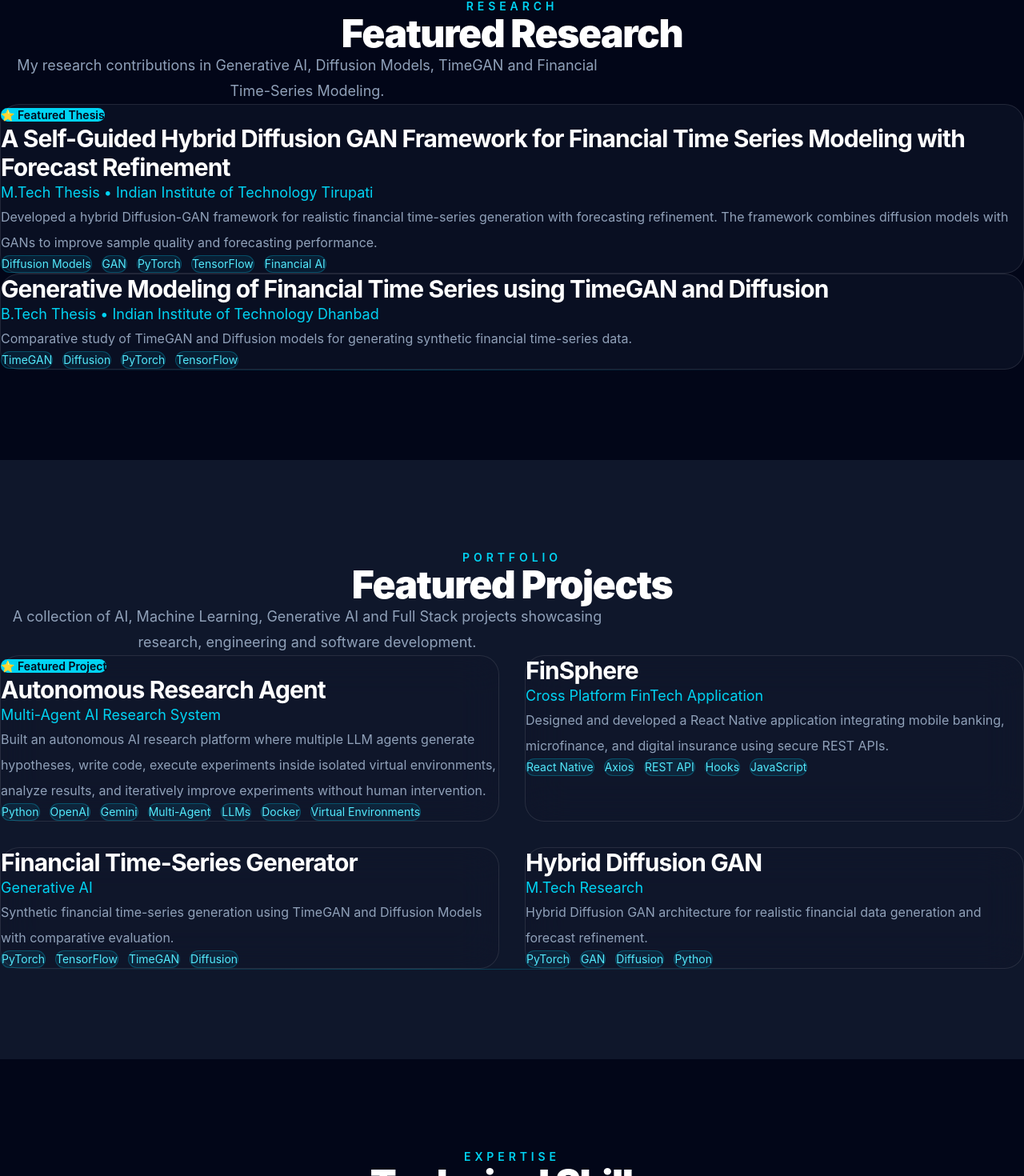
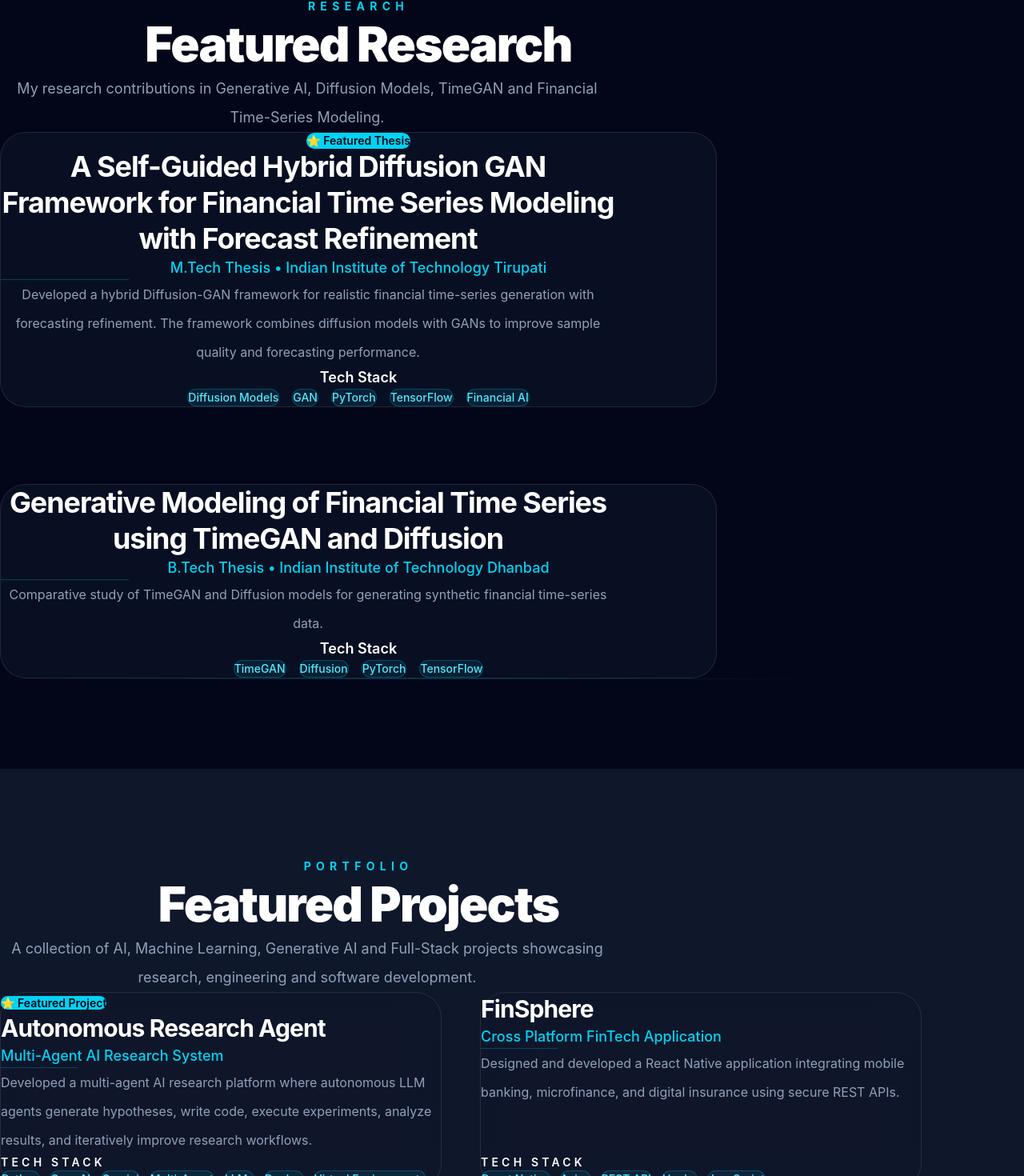
Before and after one commit to imabhishekmahli/portfolio, a React (Vite) app: page / in a window 1280 px wide. Shown: the part 914-2384 px from the top of the page at 80% size. Built offline with nearby package versions, Linux system fonts and the light colour scheme.

Commit message:
UI alignment

```diff
--- a/src/components/UI/Container.jsx
+++ b/src/components/UI/Container.jsx
@@ -1,8 +1,6 @@
-function Container({ children, className = "" }) {
+function Container({ children }) {
   return (
-    <div className={`mx-auto w-full max-w-7xl px-6 lg:px-8 ${className}`}>
-      {children}
-    </div>
+    <div className="mx-auto w-full max-w-6xl px-6 lg:px-8">{children}</div>
   );
 }
 
--- /dev/null
+++ b/src/components/UI/SectionHeader.jsx
@@ -0,0 +1,19 @@
+function SectionHeader({ label, title, description }) {
+  return (
+    <div className="mx-auto mb-20 max-w-4xl text-center">
+      <p className="mb-4 text-sm font-bold uppercase tracking-[0.45em] text-cyan-400">
+        {label}
+      </p>
+
+      <h2 className="text-5xl font-black leading-tight text-white lg:text-6xl">
+        {title}
+      </h2>
+
+      <p className="mx-auto mt-6 max-w-3xl text-lg leading-9 text-slate-400">
+        {description}
+      </p>
+    </div>
+  );
+}
+
+export default SectionHeader;
--- a/src/components/sections/Hero/Hero.jsx
+++ b/src/components/sections/Hero/Hero.jsx
@@ -23,6 +23,7 @@ function Hero() {
         <div className="grid items-center gap-20 lg:grid-cols-[1.2fr_0.8fr]">
           {/* Left */}
           <motion.div
+            className="mx-auto max-w-xl"
             initial={{ opacity: 0, x: -60 }}
             animate={{ opacity: 1, x: 0 }}
             transition={{ duration: 0.8 }}
--- a/src/components/sections/Projects/Projects.jsx
+++ b/src/components/sections/Projects/Projects.jsx
@@ -1,76 +1,83 @@
 import projects from "../../../data/projects";
 import Container from "../../ui/Container";
 import FadeInSection from "../../ui/FadeInSection";
+import SectionHeader from "../../ui/SectionHeader";
 
 function Projects() {
   return (
-    <section id="projects" className="bg-slate-900 py-28">
+    <section id="projects" className="bg-slate-900 py-32">
       <Container>
         <FadeInSection>
-          {/* Heading */}
-          <div className="mb-16 text-center">
-            <p className="text-sm font-semibold uppercase tracking-[0.35em] text-cyan-400">
-              Portfolio
-            </p>
+          <SectionHeader
+            label="PORTFOLIO"
+            title="Featured Projects"
+            description="A collection of AI, Machine Learning, Generative AI and Full-Stack projects showcasing research, engineering and software development."
+          />
 
-            <h2 className="mt-4 text-5xl font-black text-white">
-              Featured Projects
-            </h2>
-
-            <p className="mx-auto mt-6 max-w-3xl text-lg leading-8 text-slate-400">
-              A collection of AI, Machine Learning, Generative AI and Full Stack
-              projects showcasing research, engineering and software
-              development.
-            </p>
-          </div>
-
-          {/* Project Cards */}
-          <div className="grid gap-8 lg:grid-cols-2">
+          {/* Centered Project Grid */}
+          <div className="mx-auto max-w-6xl">
+            <div className="mx-auto grid max-w-6xl gap-12 lg:grid-cols-2">
               {projects.map((project) => (
                 <div
                   key={project.id}
-                className="group rounded-3xl border border-white/10 bg-slate-900/60 backdrop-blur-xl p-8 transition-all duration-300 hover:-translate-y-2 hover:border-cyan-400/50 hover:shadow-2xl hover:shadow-cyan-500/10"
+                  className="group flex min-h-[200px] flex-col rounded-[32px] border border-white/10 bg-slate-900/60 p-4 backdrop-blur-xl transition-all duration-500 hover:-translate-y-2 hover:border-cyan-400/50 hover:shadow-[0_20px_50px_rgba(34,211,238,0.15)]"
                 >
+                  {/* Inner Content */}
+                  <div className="flex h-full flex-col justify-between rounded-[26px] p-8 lg:p-10">
                     {/* Featured Badge */}
                     {project.featured && (
-                  <span className="rounded-full bg-cyan-400 px-4 py-2 text-sm font-semibold text-slate-950">
+                      <div className="mb-8">
+                        <span className="rounded-full bg-cyan-400 px-5 py-2 text-sm font-semibold text-slate-950">
                           ⭐ Featured Project
                         </span>
+                      </div>
                     )}
 
                     {/* Title */}
-                <h3 className="mt-6 text-3xl font-bold text-white transition duration-300 group-hover:text-cyan-400">
+                    <h3 className="text-3xl font-bold leading-snug text-white transition duration-300 group-hover:text-cyan-400">
                       {project.title}
                     </h3>
 
                     {/* Subtitle */}
-                <p className="mt-3 text-lg text-cyan-400">{project.subtitle}</p>
+                    <p className="mt-5 text-lg font-medium text-cyan-400">
+                      {project.subtitle}
+                    </p>
+
+                    {/* Divider */}
+                    <div className="mt-6 mb-8 h-px w-24 bg-cyan-500/30"></div>
 
                     {/* Description */}
-                <p className="mt-6 leading-8 text-slate-400">
+                    <p className="flex-1 leading-9 text-slate-400">
                       {project.description}
                     </p>
 
                     {/* Tech Stack */}
-                <div className="mt-8 flex flex-wrap gap-3">
+                    <div className="mt-12">
+                      <h4 className="mb-5 text-sm font-semibold uppercase tracking-[0.3em] text-white">
+                        Tech Stack
+                      </h4>
+
+                      <div className="flex flex-wrap gap-3">
                         {project.technologies.map((tech) => (
                           <span
                             key={tech}
-                      className="rounded-full border border-cyan-500/30 bg-cyan-500/10 px-4 py-2 text-sm text-cyan-300 transition duration-300 hover:bg-cyan-500 hover:text-slate-950"
+                            className="rounded-full border border-cyan-500/30 bg-cyan-500/10 px-5 py-2 text-sm font-medium text-cyan-300 transition-all duration-300 hover:scale-105 hover:bg-cyan-500 hover:text-slate-950"
                           >
                             {tech}
                           </span>
                         ))}
                       </div>
+                    </div>
 
                     {/* Buttons */}
-                <div className="mt-8 flex gap-4">
+                    {(project.github || project.demo) && (
+                      <div className="mt-12 flex flex-wrap gap-4">
                         {project.github && (
                           <a
                             href={project.github}
                             target="_blank"
                             rel="noopener noreferrer"
-                      className="rounded-xl border border-cyan-400 px-5 py-3 text-cyan-400 transition hover:bg-cyan-400 hover:text-slate-950"
+                            className="rounded-2xl border border-cyan-400 px-6 py-3 font-medium text-cyan-400 transition-all duration-300 hover:bg-cyan-400 hover:text-slate-950"
                           >
                             GitHub
                           </a>
@@ -81,18 +88,21 @@ function Projects() {
                             href={project.demo}
                             target="_blank"
                             rel="noopener noreferrer"
-                      className="rounded-xl bg-cyan-400 px-5 py-3 font-semibold text-slate-950 transition hover:bg-cyan-300"
+                            className="rounded-2xl bg-cyan-400 px-6 py-3 font-semibold text-slate-950 transition hover:bg-cyan-300"
                           >
                             Live Demo
                           </a>
                         )}
                       </div>
+                    )}
+                  </div>
                 </div>
               ))}
             </div>
+          </div>
 
           {/* Divider */}
-          <div className="mx-auto mt-24 h-px max-w-5xl bg-gradient-to-r from-transparent via-cyan-500/30 to-transparent" />
+          <div className="mx-auto mt-32 h-px max-w-5xl bg-gradient-to-r from-transparent via-cyan-500/30 to-transparent" />
         </FadeInSection>
       </Container>
     </section>
--- a/src/components/sections/Research/Research.jsx
+++ b/src/components/sections/Research/Research.jsx
@@ -1,74 +1,76 @@
 import research from "../../../data/research";
 import Container from "../../ui/Container";
 import FadeInSection from "../../ui/FadeInSection";
+import SectionHeader from "../../ui/SectionHeader";
 
 function Research() {
   return (
-    <section id="research" className="bg-slate-950 py-28">
-      <Container>
+    <section id="research" className="bg-slate-950 py-32">
+      <Container className="max-w-5xl">
         <FadeInSection>
-          {/* Heading */}
-          <div className="mb-16 text-center">
-            <p className="text-sm font-semibold uppercase tracking-[0.35em] text-cyan-400">
-              Research
-            </p>
-
-            <h2 className="mt-4 text-5xl font-black text-white">
-              Featured Research
-            </h2>
-
-            <p className="mx-auto mt-6 max-w-3xl text-lg leading-8 text-slate-400">
-              My research contributions in Generative AI, Diffusion Models,
-              TimeGAN and Financial Time-Series Modeling.
-            </p>
-          </div>
+          <SectionHeader
+            label="RESEARCH"
+            title="Featured Research"
+            description="My research contributions in Generative AI, Diffusion Models, TimeGAN and Financial Time-Series Modeling."
+          />
 
           {/* Research Cards */}
-          <div className="space-y-10">
+          <div className="mx-auto flex max-w-4xl flex-col gap-24">
             {research.map((item) => (
               <div
                 key={item.id}
-                className="group rounded-3xl border border-white/10 bg-slate-900/60 p-8 backdrop-blur-xl transition-all duration-300 hover:-translate-y-2 hover:border-cyan-400/50 hover:shadow-2xl hover:shadow-cyan-500/10"
+                className="group w-full rounded-[32px] border border-white/10 bg-slate-900/60 p-14 backdrop-blur-xl transition-all duration-300 hover:-translate-y-2 hover:border-cyan-400/50 hover:shadow-2xl hover:shadow-cyan-500/10"
               >
                 {/* Featured Badge */}
                 {item.featured && (
-                  <span className="rounded-full bg-cyan-400 px-4 py-2 text-sm font-semibold text-slate-950">
+                  <div className="mb-8 flex justify-center">
+                    <span className="rounded-full bg-cyan-400 px-6 py-2 text-sm font-semibold text-slate-950">
                       ⭐ Featured Thesis
                     </span>
+                  </div>
                 )}
 
                 {/* Title */}
-                <h3 className="mt-6 text-3xl font-bold text-white transition-colors duration-300 group-hover:text-cyan-400">
+                <h3 className="mx-auto max-w-3xl text-center text-3xl font-bold leading-tight text-white transition-colors duration-300 group-hover:text-cyan-400 lg:text-4xl">
                   {item.title}
                 </h3>
 
                 {/* Institute */}
-                <p className="mt-3 text-lg text-cyan-400">
+                <p className="mt-5 text-center text-lg font-medium text-cyan-400">
                   {item.degree} • {item.institute}
                 </p>
 
+                {/* Divider */}
+                <div className="mx-auto mt-8 h-px w-40 bg-cyan-500/30"></div>
+
                 {/* Description */}
-                <p className="mt-6 leading-8 text-slate-400">
+                <p className="mx-auto mt-10 max-w-3xl text-center leading-9 text-slate-400">
                   {item.description}
                 </p>
 
-                {/* Technologies */}
-                <div className="mt-8 flex flex-wrap gap-3">
+                {/* Tech Stack */}
+                <div className="mt-12">
+                  <h4 className="mb-5 text-center text-lg font-semibold text-white">
+                    Tech Stack
+                  </h4>
+
+                  <div className="flex flex-wrap justify-center gap-4">
                     {item.technologies.map((tech) => (
                       <span
                         key={tech}
-                      className="rounded-full border border-cyan-500/30 bg-cyan-500/10 px-4 py-2 text-sm text-cyan-300 transition duration-300 hover:bg-cyan-500 hover:text-slate-950"
+                        className="rounded-full border border-cyan-500/30 bg-cyan-500/10 px-5 py-3 text-sm font-medium text-cyan-300 transition-all duration-300 hover:scale-105 hover:bg-cyan-500 hover:text-slate-950"
                       >
                         {tech}
                       </span>
                     ))}
                   </div>
                 </div>
+              </div>
             ))}
           </div>
 
-          {/* Divider */}
-          <div className="mx-auto mt-24 h-px max-w-5xl bg-gradient-to-r from-transparent via-cyan-500/30 to-transparent" />
+          {/* Bottom Divider */}
+          <div className="mx-auto mt-32 h-px max-w-5xl bg-gradient-to-r from-transparent via-cyan-500/30 to-transparent" />
         </FadeInSection>
       </Container>
     </section>
--- a/src/data/projects.js
+++ b/src/data/projects.js
@@ -8,7 +8,7 @@ const projects = [
     subtitle: "Multi-Agent AI Research System",
 
     description:
-      "Built an autonomous AI research platform where multiple LLM agents generate hypotheses, write code, execute experiments inside isolated virtual environments, analyze results, and iteratively improve experiments without human intervention.",
+      "Developed a multi-agent AI research platform where autonomous LLM agents generate hypotheses, write code, execute experiments, analyze results, and iteratively improve research workflows.",
 
     technologies: [
       "Python",
```
Lines whose indentation alone changed are shown as unchanged.
